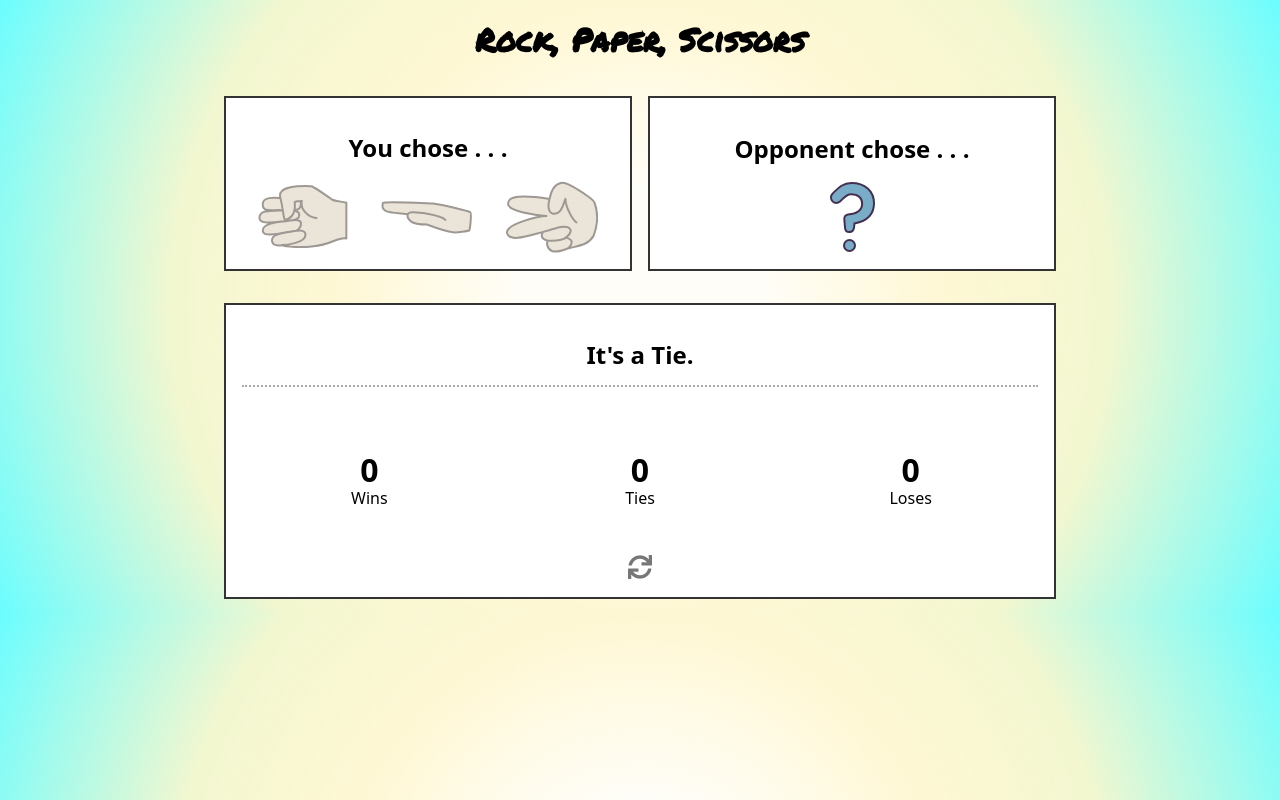
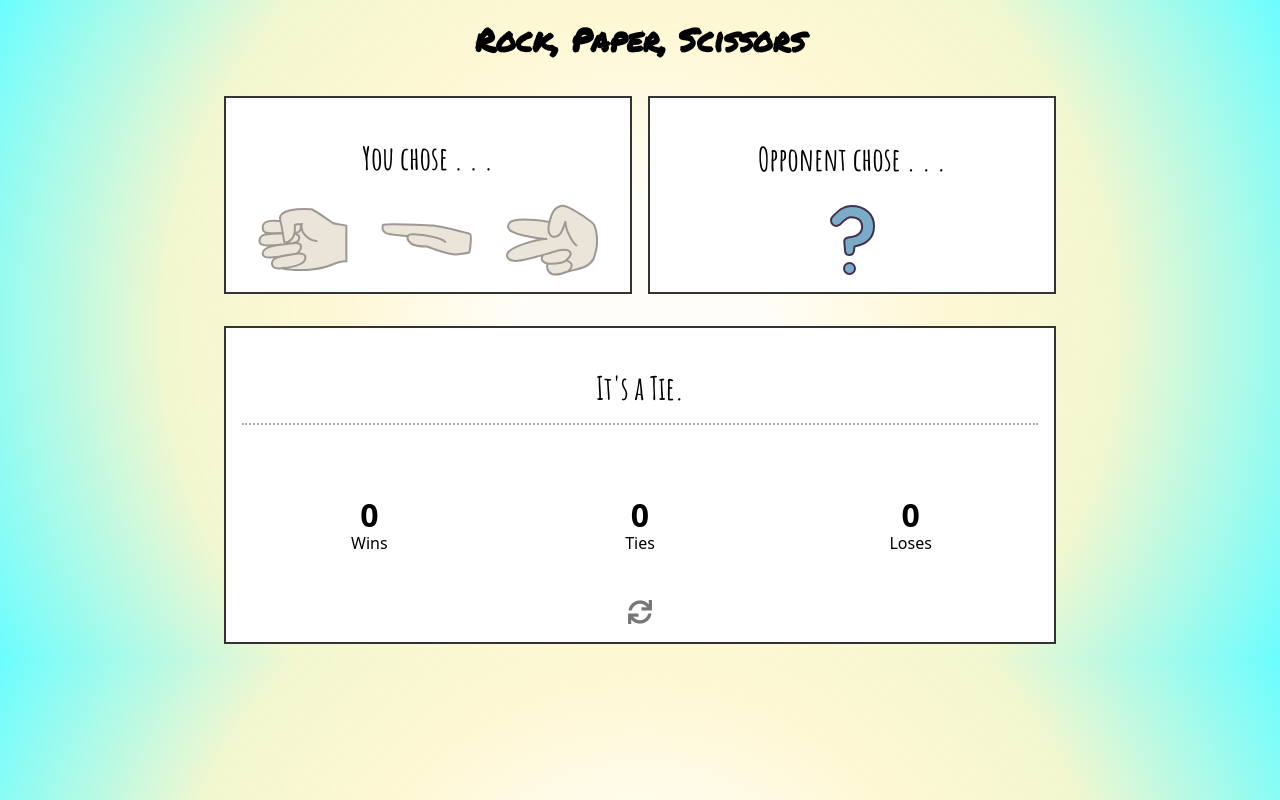
Before and after one commit to AdLOak/RPSproject, a plain HTML site: page index.html in a window 1280 px wide. Drawn offline with Linux system fonts and the light colour scheme.

Commit message:
edits h2 text
adds font, font size and font weight.

```diff
--- a/css/style.css
+++ b/css/style.css
@@ -1,10 +1,11 @@
 @import url('https://fonts.googleapis.com/css2?family=Permanent+Marker&display=swap');
+@import url('https://fonts.googleapis.com/css2?family=Amatic+SC:wght@400;700&family=Permanent+Marker&display=swap');
+
 body {
   width: 65%;
   margin: auto;
-
-background: rgb(255,253,246);
-background: radial-gradient(circle, rgba(255,253,246,0.7889356426164216) 17%, rgba(255,247,210,0.9345939059217437) 42%, rgba(242,247,208,1) 66%, rgba(107,253,255,1) 100%);
+  background: rgb(255,253,246);
+  background: radial-gradient(circle, rgba(255,253,246,0.7889356426164216) 17%, rgba(255,247,210,0.9345939059217437) 42%, rgba(242,247,208,1) 66%, rgba(107,253,255,1) 100%);
 }
 h1 {
   text-align: center;
@@ -12,6 +13,10 @@ h1 {
 }
 h2 {
   text-align: center;
+  font-family: 'Amatic SC', Sans-serif;
+  font-weight: 900;
+  font-size: 32px;
+
 }
 section {
   border: 2px solid #333;
@@ -76,10 +81,13 @@ p.label {
   line-height: 1;
   margin-top: 0;
 }
- .reset
+.reset
 {
   position: relative;
   margin: 0;
   text-align: center;
   padding-top: 1rem;
 }
+button{
+  color: red;
+}
```
